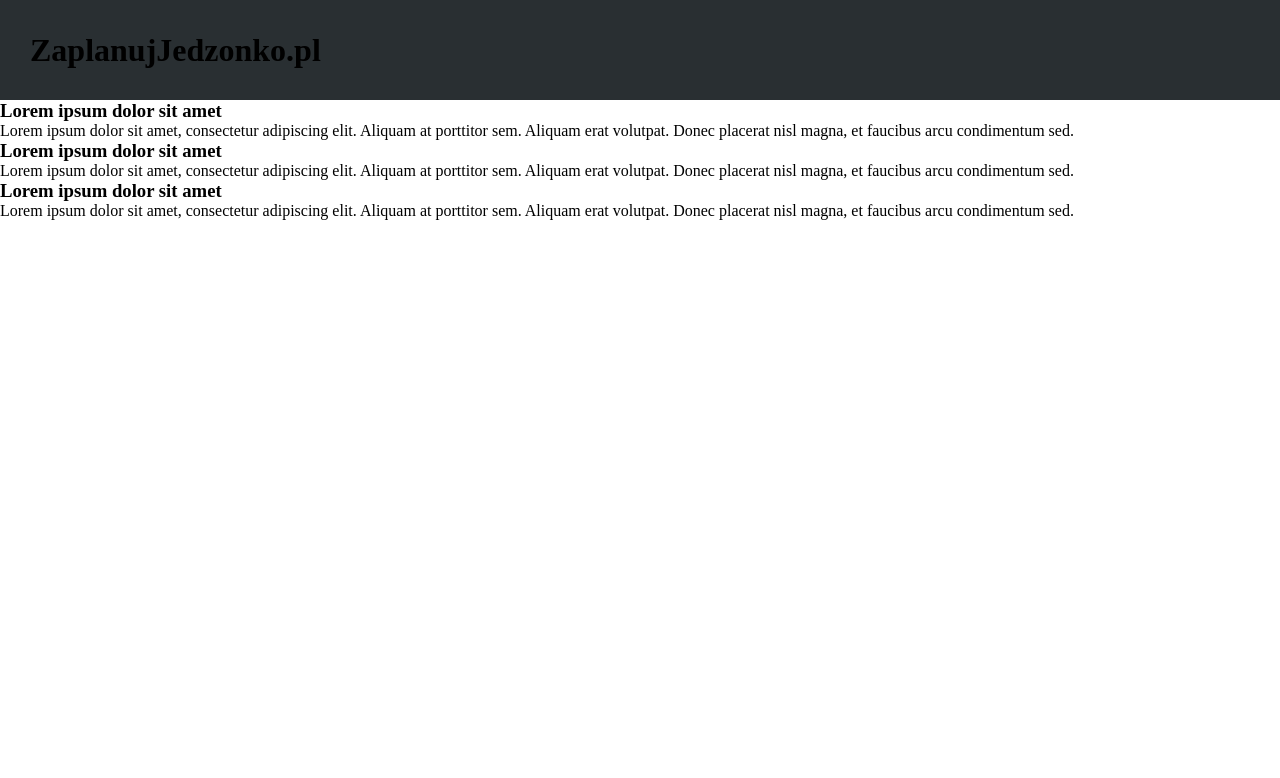
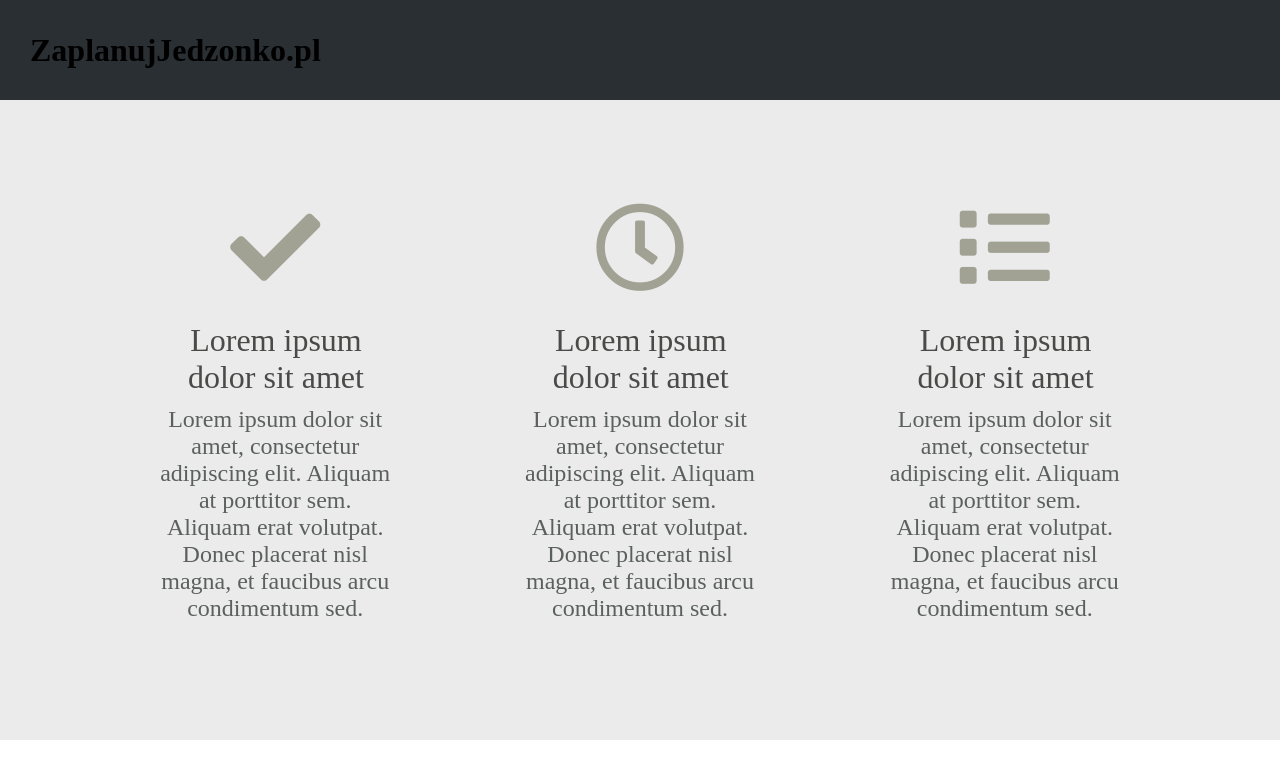
Before and after one commit to wywioltomasz/Zaplanuj-jedzonko, a website: page development/index.html in a window 1280 px wide. Drawn offline with nearby package versions, Linux system fonts and the light colour scheme; files that its build step writes are made by us from their sources.

Commit message:
kolumny dodane

```diff
--- a/development/index.html
+++ b/development/index.html
@@ -6,6 +6,7 @@
     <meta http-equiv="X-UA-Compatible" content="ie=edge" />
     <title>Zaplanuj Jedzonko</title>
     <link rel="stylesheet" href="./css/main.css" />
+    <link rel="stylesheet" href="https://use.fontawesome.com/releases/v5.8.2/css/all.css" integrity="sha384-oS3vJWv+0UjzBfQzYUhtDYW+Pj2yciDJxpsK1OYPAYjqT085Qq/1cq5FLXAZQ7Ay" crossorigin="anonymous">
   </head>
   <body>
     <header>
@@ -28,22 +29,30 @@
     </section>
     <section>
       <!-- three columns -->
+        <div class="columns_box">
+          <div class="main-width">
         <div class="column">
-        <div class="column__agree">
-          <div class="icon"></div>
+          <div class="icon">
+            <i class="fas fa-check"></i>
+          </div>
           <h3>Lorem ipsum dolor sit amet</h3>
           <p>Lorem ipsum dolor sit amet, consectetur adipiscing elit. Aliquam at porttitor sem.  Aliquam erat volutpat. Donec placerat nisl magna, et faucibus arcu condimentum sed.</p>
         </div>
-        <div class="column__time">
-          <div class="icon"></div>
+        <div class="column">
+          <div class="icon">
+            <i class="far fa-clock"></i>
+          </div>
           <h3>Lorem ipsum dolor sit amet</h3>
           <p>Lorem ipsum dolor sit amet, consectetur adipiscing elit. Aliquam at porttitor sem.  Aliquam erat volutpat. Donec placerat nisl magna, et faucibus arcu condimentum sed.</p>
         </div>
-        <div class="column__scipt">
-          <div class="icon"></div>
+        <div class="column">
+          <div class="icon">
+            <i class="fas fa-list"></i>
+          </div>
           <h3>Lorem ipsum dolor sit amet</h3>
           <p>Lorem ipsum dolor sit amet, consectetur adipiscing elit. Aliquam at porttitor sem.  Aliquam erat volutpat. Donec placerat nisl magna, et faucibus arcu condimentum sed.</p>
         </div>
+          </div>
       </div>
 
     </section>
--- a/development/scss/main.scss
+++ b/development/scss/main.scss
@@ -7,3 +7,4 @@
 @import "partials/fonts";
 @import 'partials/firstentry';
 @import  "partials/mainpage";
+@import "partials/threecols";
--- a/development/scss/partials/_threecols.scss
+++ b/development/scss/partials/_threecols.scss
@@ -1 +1,37 @@
-$main-width: 85%;
+$main-width: 75%;
+.columns_box {
+  background-color: #ebebeb;
+  color: #4a4a49;
+  height: 80vh;
+  width: 100%;
+  .main-width {
+    margin: 0 auto;
+    width: $main-width;
+    display: flex;
+    justify-content: space-between;
+    align-items: center;
+    height: 100%;
+    text-align: center;
+    .column {
+      width: 24%;
+      h3 {
+        font-weight: 100;
+        font-size: 2em;
+        margin-bottom: 10px;
+        width: 105%;
+        margin-left: -5px;
+      }
+      p {
+        font-size: 1.5em;
+        color: #5b605f;
+        margin-top: 10px;
+        padding-bottom: 20px;
+      }
+    }
+    .icon {
+      font-size: 90px;
+      color: #a1a194;
+      margin-bottom: 20px;
+    }
+  }
+}
```
